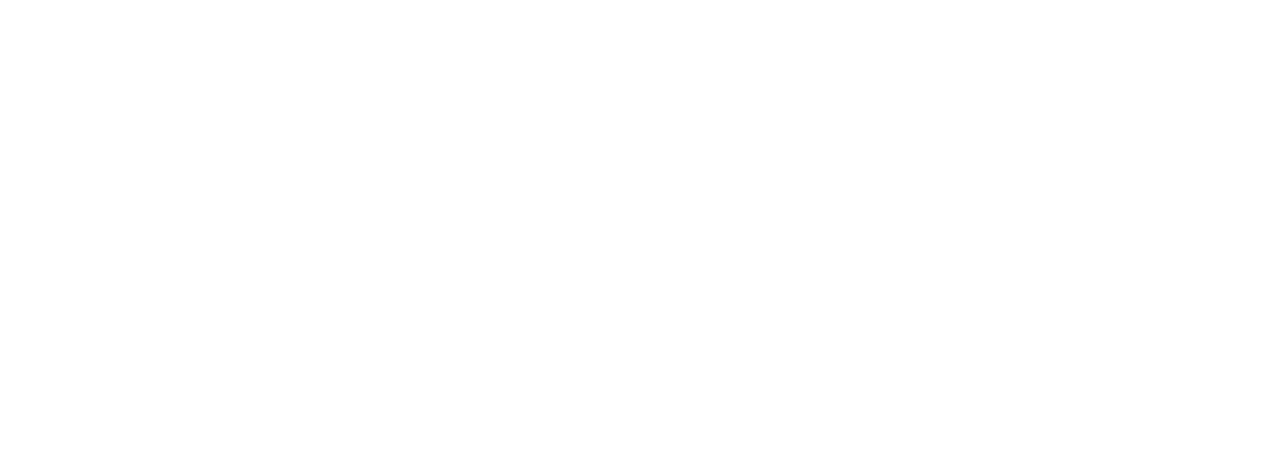
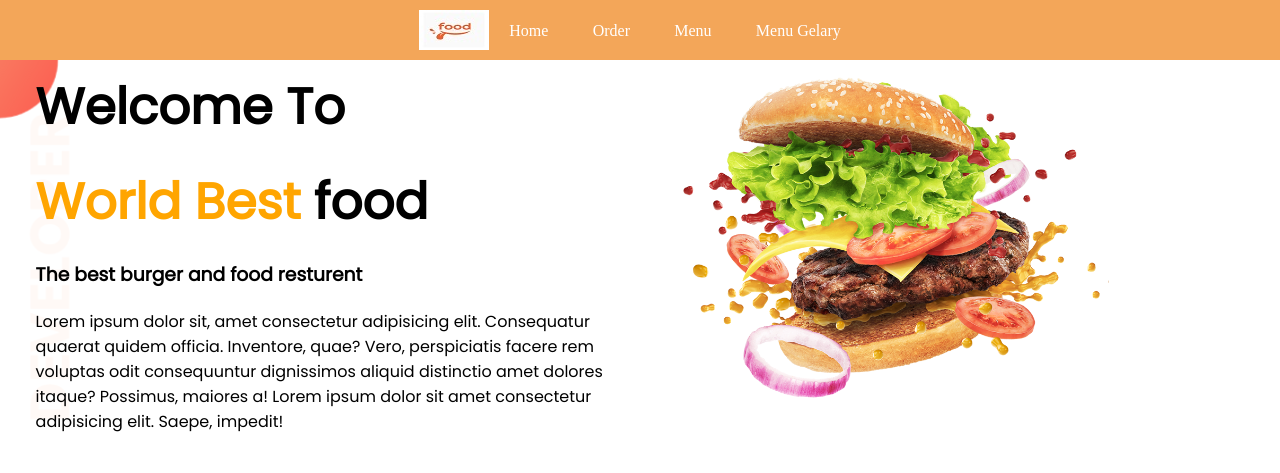
Before and after one commit to rased-hasan-apu/my-fast-protfollio, a plain HTML site: page index.html in a window 1280 px wide. Drawn offline with Linux system fonts and the light colour scheme.

Commit message:
top banner add

```diff
--- a/index.html
+++ b/index.html
@@ -4,10 +4,36 @@
     <meta charset="UTF-8">
     <meta http-equiv="X-UA-Compatible" content="IE=edge">
     <meta name="viewport" content="width=device-width, initial-scale=1.0">
-    <title> my fast protfollio</title>
-
+    <title> my first protfollio</title>
+    <link rel="preconnect" href="https://fonts.googleapis.com">
+<link rel="preconnect" href="https://fonts.gstatic.com" crossorigin>
+<link href="https://fonts.googleapis.com/css2?family=Poppins&display=swap" rel="stylesheet">
+    <link rel="stylesheet" href="style.css">
 </head>
 <body>
+    <header>
+        <img src="images/logo.jpg" alt="" class="logo">
+        <nav>
+            <ul class="nav-links">
+                <li><a href="#">Home</a></li>
+                <li><a href="#">Order</a></li>
+                <li><a href="#">Menu</a></li>
+                <li><a href="#">Menu Gelary</a></li>
 
+            </ul>
+        </nav>
+    </header>
+   <section class="top-banner">
+    <div class="Half-width">
+        <h1>Welcome To</h1>
+        <h1 ><span class="orange-color"> World Best</span> food </h1>
+        <h3> The best burger and food resturent</h3>
+        <p>Lorem ipsum dolor sit, amet consectetur adipisicing elit. Consequatur quaerat quidem officia. Inventore, quae? Vero, perspiciatis facere rem voluptas odit consequuntur dignissimos aliquid distinctio amet dolores itaque? Possimus, maiores a! Lorem ipsum dolor sit amet consectetur adipisicing elit. Saepe, impedit!</p>
+        <a href=""> Hire me </a>
+       </div>
+       <div class="Half-width">
+        <img src="images/burger.png" alt="">
+       </div>
+   </section>
 </body>
 </html>
--- a/style.css
+++ b/style.css
@@ -0,0 +1,64 @@
+body{
+    font-family: 'Poppins', sans-serif;
+}
+.top-banner h1{
+    font-size: 50px;
+    padding: 10px;
+}
+.top-banner h3{
+    padding: 10px;
+}
+.top-banner p{
+    padding: 10px;
+}
+.orange-color{
+    color: orange;
+}
+section{
+    display: flex;
+
+}
+.Half-width{
+    width: 50%;
+    padding-left: 2%;
+
+}
+.Half-width img{
+    width: 75%;
+    padding: 10px;
+}
+.top-banner{
+    background-image: url(images/top-banner.png);
+    background-repeat: no-repeat;
+}
+*{
+    margin: 0;
+    padding: 0;
+    box-sizing: border-box;
+
+}
+li,a{
+    font-family: 'Times New Roman', Times, serif;
+    font-weight: 500;
+    font-size: 16px;
+    color: white;
+    text-decoration: none;
+}
+header{
+    display: flex;
+    justify-content: center;
+    align-items: center;
+    padding: 10px 10px;
+    background-color: rgb(243, 166, 89);
+}
+
+nav-links{
+    list-style: none;
+}
+.nav-links li{
+    display: inline-block;
+    padding: 0px 20px;
+}
+.nav-links li a{
+    transition: all 0.3 case 0s;
+}
```
Also changed, not shown: images/burger.png (added), images/dream-bg.png (added), images/exp-bg.png (added), images/jhankar.png (added), images/jhankar2.png (added), images/logo.jpg (added), images/my-bg.png (added), images/my-bg2.png (added), images/top-banner.png (added), 7 other files.
